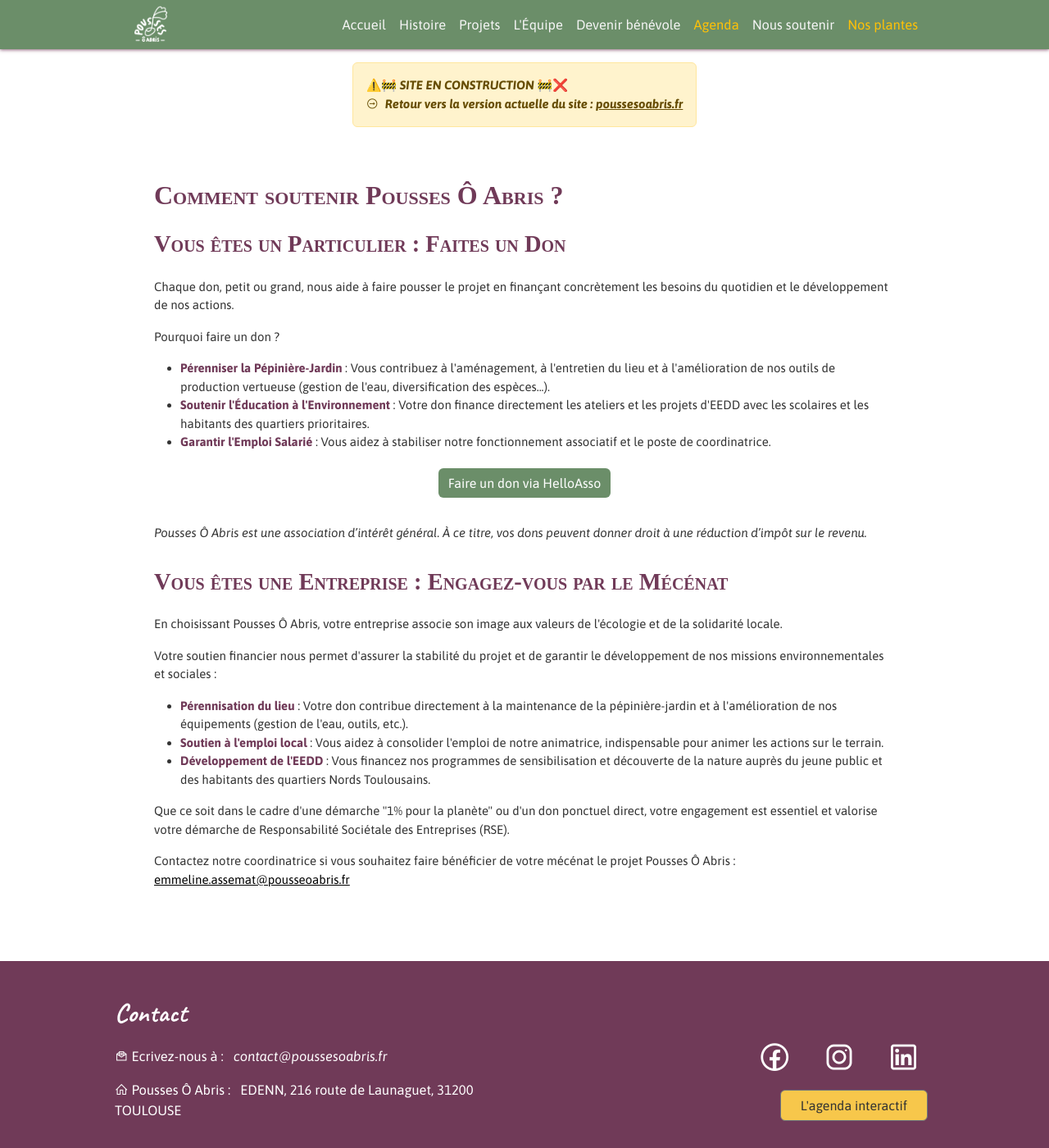
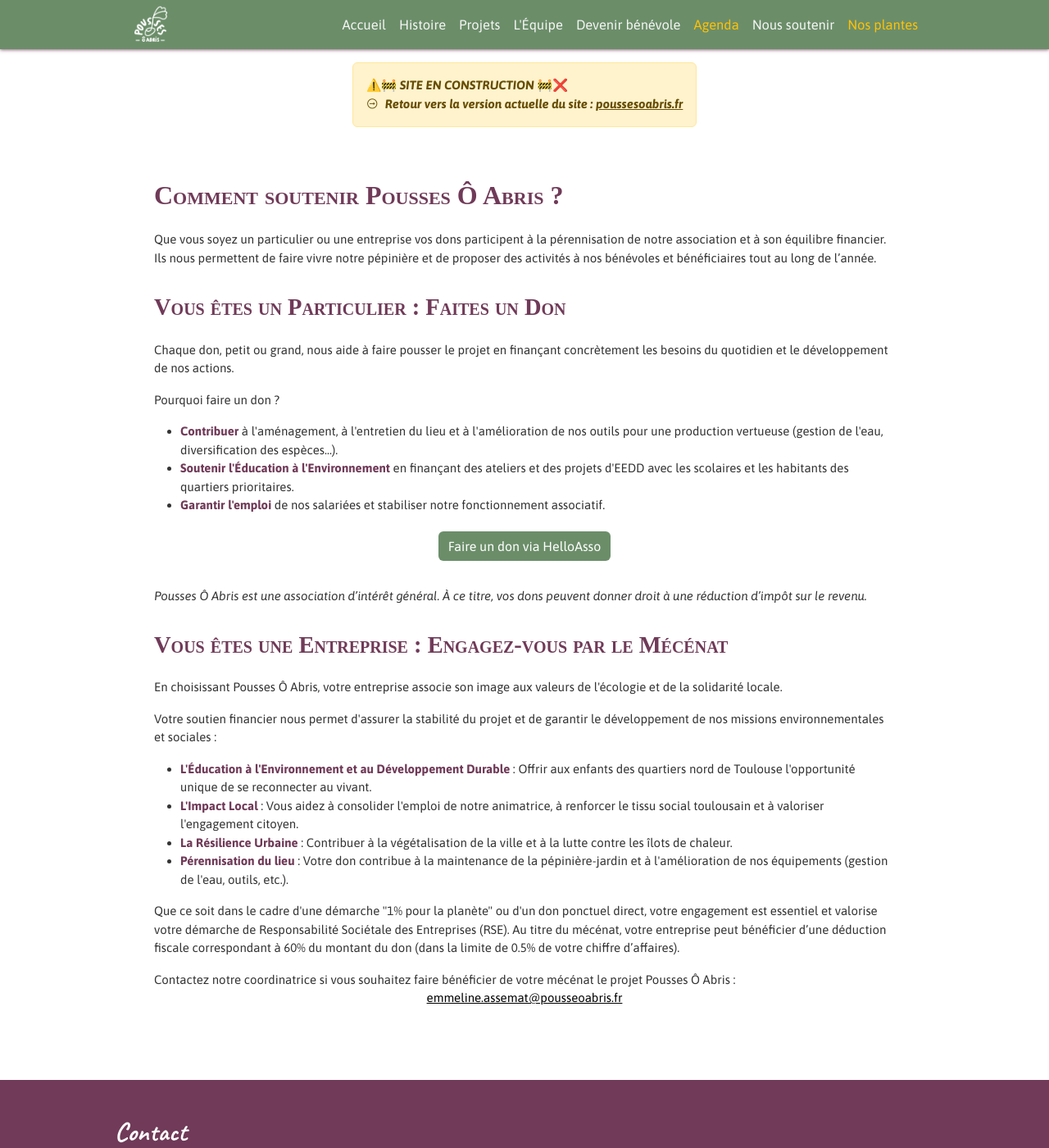
Before and after one commit to poussesoabris/poussesoabris.github.io, a Jekyll site: the page built from pages/soutien/index.html, in a window 1280 px wide and 1400 px high. Shown: the whole window at 82% size. Built offline with Jekyll 4.4.1, drawn with Linux system fonts in a browser that asks for light colours; some web fonts are replaced.

Commit message:
fix/improve content

```diff
--- a/pages/projets/index.html
+++ b/pages/projets/index.html
@@ -5,7 +5,7 @@ permalink: /v2025/projets
 ---
 <h1 class="pt-5 mt-3 fs-2">Les Projets de Pousses Ô Abris</h1>
 <section class="py-2">
-    <p>Nous portons des projets d'animation et de végétalisation participation dans la métropole toulousaine et tout particulièrement à la pépinière et dans les quartiers Nords de Toulouse. Retrouvez dans la carte ci-dessous nos projets en cours et passés pour vous faire une idée de nos actions.</p>
+    <p>Nous portons des projets d'animation et de végétalisation participative dans la métropole toulousaine et tout particulièrement à la pépinière et dans les quartiers Nord de Toulouse. Retrouvez dans la carte ci-dessous nos projets en cours et passés pour vous faire une idée de nos actions.</p>
     <div class="container py-2">
         <iframe width="100%" height="500px" frameborder="0" allowfullscreen allow="geolocation" src="//umap.openstreetmap.fr/fr/map/pousses-o-abris_1305324?scaleControl=false&miniMap=false&scrollWheelZoom=false&zoomControl=true&editMode=disabled&moreControl=true&searchControl=null&tilelayersControl=null&embedControl=null&datalayersControl=true&onLoadPanel=none&captionBar=false&captionMenus=true"></iframe><p><a href="//umap.openstreetmap.fr/fr/map/pousses-o-abris_1305324?scaleControl=false&miniMap=false&scrollWheelZoom=true&zoomControl=true&editMode=disabled&moreControl=true&searchControl=null&tilelayersControl=null&embedControl=null&datalayersControl=true&onLoadPanel=none&captionBar=false&captionMenus=true">Voir en plein écran</a></p>
     </div>
--- a/pages/soutien/index.html
+++ b/pages/soutien/index.html
@@ -6,14 +6,18 @@ permalink: /v2025/soutien
 
 <h1 class="pt-5 mt-3 fs-2">Comment soutenir Pousses Ô Abris&nbsp;?</h1>
 <section class="pt-3 pb-0">
+    <p>Que vous soyez un particulier ou une entreprise vos dons participent à la pérennisation de notre association et à son équilibre financier. Ils nous permettent de faire vivre notre pépinière et de proposer des activités à nos bénévoles et bénéficiaires tout au long de l’année.</p>
+</section>
+<section class="pt-3 pb-0">
     <h2>Vous êtes un Particulier : Faites un Don</h2>
     <p>Chaque don, petit ou grand, nous aide à faire pousser le projet en finançant concrètement les besoins du quotidien et le développement de nos actions.</p>
     <p>Pourquoi faire un don ?</p>
     <p>
         <ul>
-            <li><strong class="text-strong">Pérenniser la Pépinière-Jardin</strong>&nbsp;: Vous contribuez à l'aménagement, à l'entretien du lieu et à l'amélioration de nos outils de production vertueuse (gestion de l'eau, diversification des espèces...).</li>
-            <li><strong class="text-strong">Soutenir l'Éducation à l'Environnement</strong>&nbsp;: Votre don finance directement les ateliers et les projets d'EEDD avec les scolaires et les habitants des quartiers prioritaires.</li>
-            <li><strong class="text-strong">Garantir l'Emploi Salarié</strong>&nbsp;: Vous aidez à stabiliser notre fonctionnement associatif et le poste de coordinatrice.</li>
+            <li><strong class="text-strong">Contribuer</strong> à l'aménagement, à l'entretien du lieu et à l'amélioration de nos outils pour une production vertueuse (gestion de l'eau, diversification des espèces...).
+            </li>
+            <li><strong class="text-strong">Soutenir l'Éducation à l'Environnement</strong> en finançant des ateliers et des projets d'EEDD avec les scolaires et les habitants des quartiers prioritaires.</li>
+            <li><strong class="text-strong">Garantir l'emploi</strong> de nos salariées et stabiliser notre fonctionnement associatif.</li>
         </ul>
     </p>
     <div class="d-flex justify-content-evenly py-3 pt-sm-1 text-center">
@@ -27,11 +31,12 @@ permalink: /v2025/soutien
     <p>Votre soutien financier nous permet d'assurer la stabilité du projet et de garantir le développement de nos missions environnementales et sociales&nbsp;:</p>
      <p>
         <ul>
-            <li><strong class="text-strong">Pérennisation du lieu</strong>&nbsp;: Votre don contribue directement à la maintenance de la pépinière-jardin et à l'amélioration de nos équipements (gestion de l'eau, outils, etc.).</li>
-            <li><strong class="text-strong">Soutien à l'emploi local</strong>&nbsp;: Vous aidez à consolider l'emploi de notre animatrice, indispensable pour animer les actions sur le terrain.</li>
-            <li><strong class="text-strong">Développement de l'EEDD</strong>&nbsp;: Vous financez nos programmes de sensibilisation et découverte de la nature auprès du jeune public et des habitants des quartiers Nords Toulousains.</li>
+            <li><strong class="text-strong">L'Éducation à l'Environnement et au Développement Durable</strong>&nbsp;: Offrir aux enfants des quartiers nord de Toulouse l'opportunité unique de se reconnecter au vivant. </li>
+            <li><strong class="text-strong">L'Impact Local</strong>&nbsp;: Vous aidez à consolider l'emploi de notre animatrice, à renforcer le tissu social toulousain et à valoriser l'engagement citoyen.</li>
+            <li><strong class="text-strong">La Résilience Urbaine</strong>&nbsp;: Contribuer à la végétalisation de la ville et à la lutte contre les îlots de chaleur.</li>
+            <li><strong class="text-strong">Pérennisation du lieu</strong>&nbsp;: Votre don contribue à la maintenance de la pépinière-jardin et à l'amélioration de nos équipements (gestion de l'eau, outils, etc.).</li>
         </ul>
     </p>
-    <p>Que ce soit dans le cadre d'une démarche "1% pour la planète" ou d'un don ponctuel direct, votre engagement est essentiel et valorise votre démarche de Responsabilité Sociétale des Entreprises (RSE).</p>
-    <p class="pb-4">Contactez notre coordinatrice si vous souhaitez faire bénéficier de votre mécénat le projet Pousses Ô Abris&nbsp;: <a class="text-black" href="mailto:emmeline.assemat@pousseoabris.fr">emmeline.assemat@pousseoabris.fr</a></p>
+    <p>Que ce soit dans le cadre d'une démarche "1% pour la planète" ou d'un don ponctuel direct, votre engagement est essentiel et valorise votre démarche de Responsabilité Sociétale des Entreprises (RSE). Au titre du mécénat, votre entreprise peut bénéficier d’une déduction fiscale correspondant à 60% du montant du don (dans la limite de 0.5% de votre chiffre d’affaires).</p>
+    <p class="pb-4">Contactez notre coordinatrice si vous souhaitez faire bénéficier de votre mécénat le projet Pousses Ô Abris&nbsp;: <a class="text-black text-center d-block" href="mailto:emmeline.assemat@pousseoabris.fr">emmeline.assemat@pousseoabris.fr</a></p>
 </section>
```
Also changed, not shown: pages/benevole/index.html (+9 -9 lines), pages/equipe/index.html (+5 -5 lines), pages/home/index.html (+10 -12 lines).
